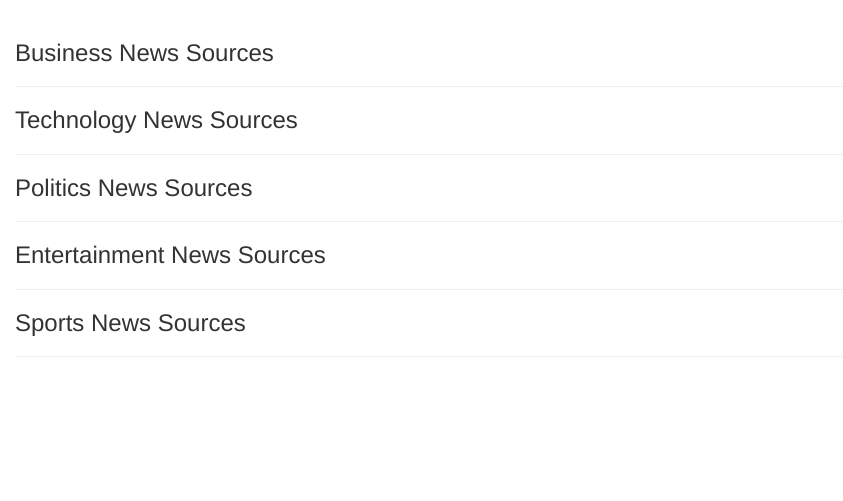
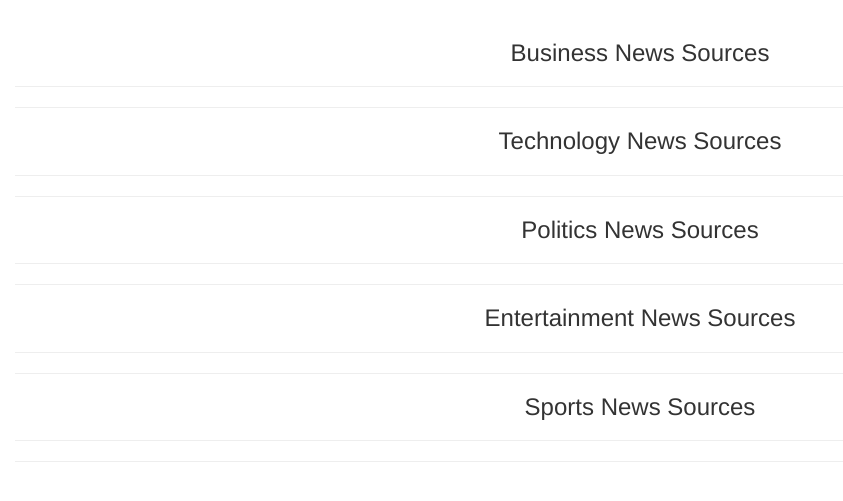
Before and after one commit to audreynjiraini/News, a Flask app: template app/templates/index.html in a window 1280 px wide. Shown: the part 52-553 px from the top of the page, without its empty margins (0-843 px from the left). Run offline with Flask 2, Linux system fonts and the light colour scheme; the template is opened without the code that fills it, so the values that code supplies are empty; some libraries are stand-ins or nearby versions.

Commit message:
basic styling

```diff
--- a/app/templates/index.html
+++ b/app/templates/index.html
@@ -4,38 +4,43 @@
 {% block content %}
 <div class="container-fluid">
 		<!-- Business News Section  -->
-        <h3> Business News Sources</h3>
+        <h3 class="text-center"> Business News Sources</h3>
         <hr>
 
         {{ macro.displaySourceList(bus_sources) }}
+        <hr>
 
         <!-- Technology News Section  -->
 
-        <h3> Technology News Sources</h3>
+        <h3 class="text-center"> Technology News Sources</h3>
         <hr>
 
         {{ macro.displaySourceList(tech_sources) }}
+        <hr>
 
         <!-- Political News Section  -->
 
-        <h3> Politics News Sources</h3>
+        <h3 class="text-center"> Politics News Sources</h3>
         <hr>
 
         {{ macro.displaySourceList(sources) }}
+        <hr>
 
         <!-- Entertainment News Section  -->
 
-        <h3> Entertainment News Sources</h3>
+        <h3 class="text-center"> Entertainment News Sources</h3>
         <hr>
 
         {{ macro.displaySourceList(ent_sources) }}
+        <hr>
 
         <!-- Sports News Section  -->
 
-        <h3> Sports News Sources</h3>
+        <h3 class="text-center"> Sports News Sources</h3>
         <hr>
 
         {{ macro.displaySourceList(sports_sources) }}
+        <hr>
 
 </div>
 
--- a/app/templates/macros.html
+++ b/app/templates/macros.html
@@ -1,11 +1,11 @@
 {% macro displaySourceList(source_list) %}
 
-    {% for source_row in source_list |batch(4)%}
+    {% for source_row in source_list |batch(6)%}
     <div class="row">
 
 
         {% for sources in source_row %}
-            <div class="col-md-3">
+            <div class="col-md-2">
 
                 <div class="card card-default">
                     <div class="card-title">
```
Also changed, not shown: app/templates/articles.html (+10 -3 lines), app/static/css/articles.css (renamed from app/static/articles.css), app/static/css/index.css (added).
